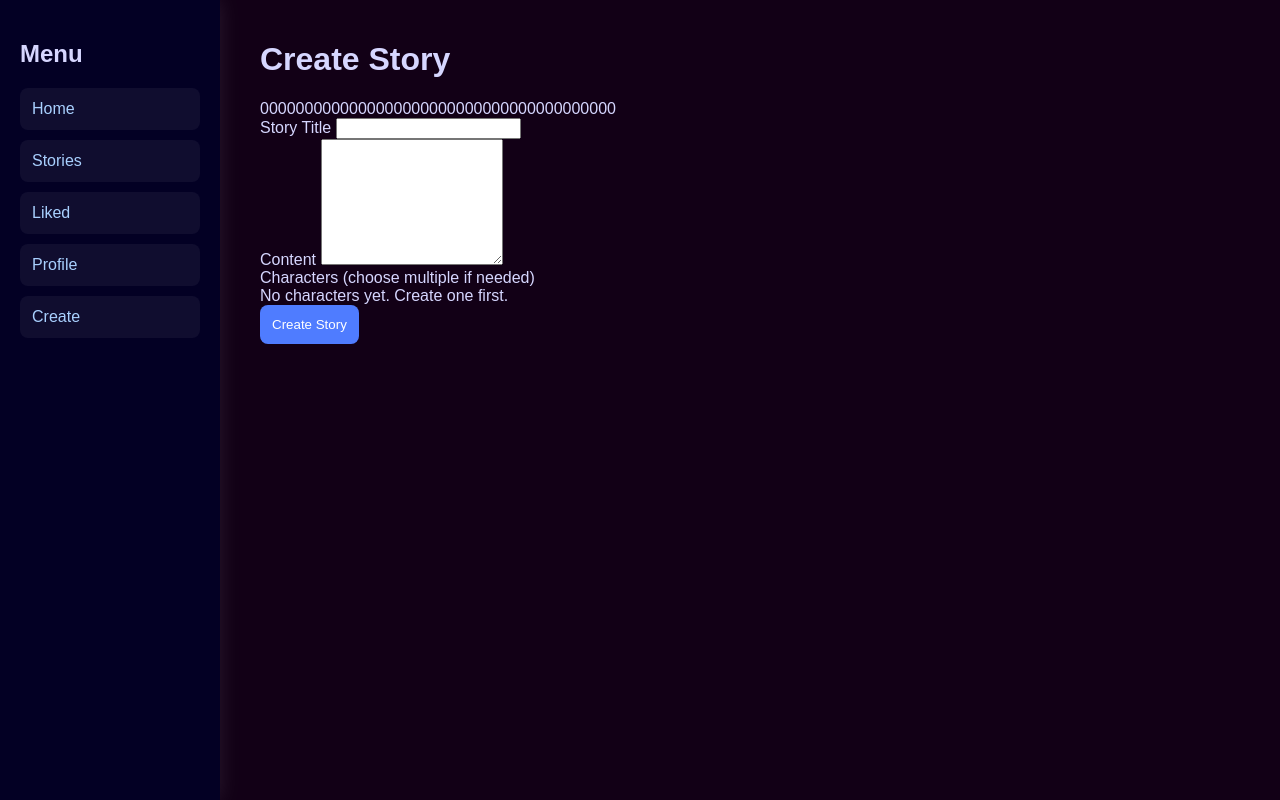
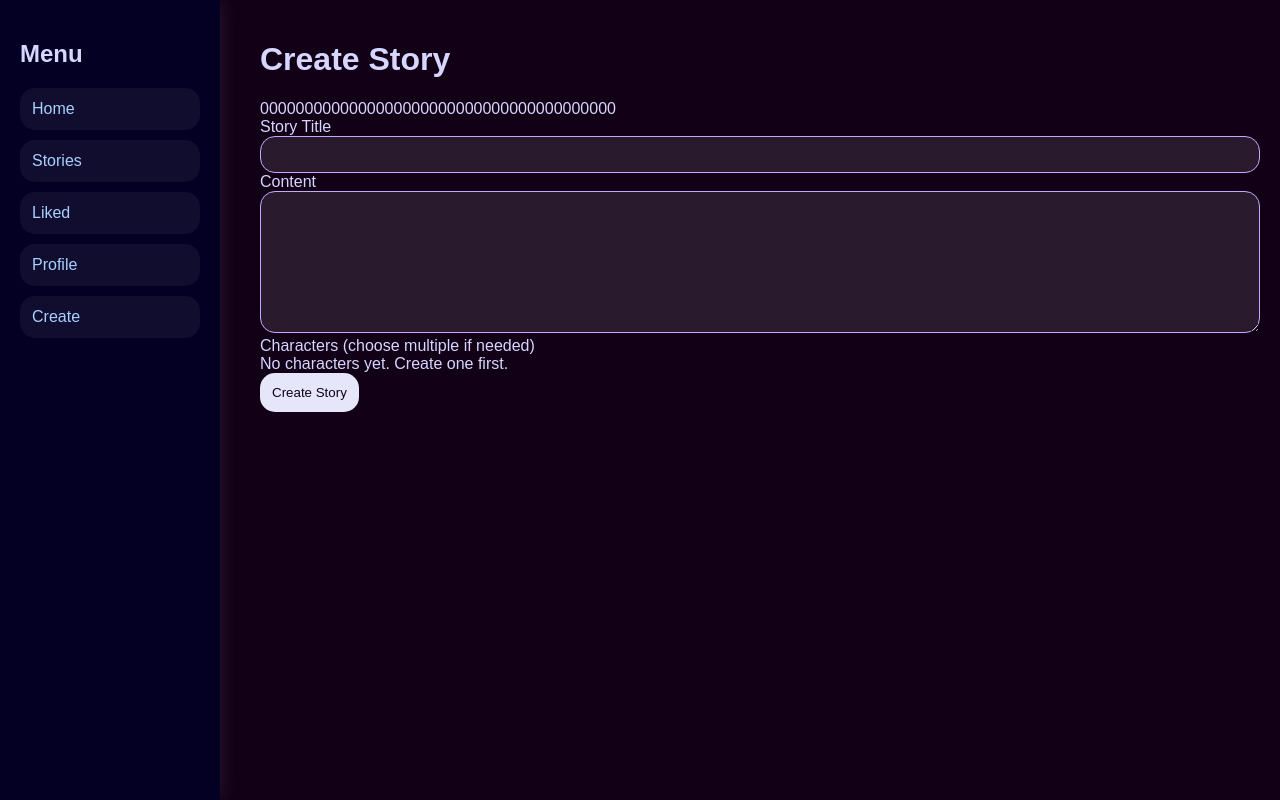
Before and after one commit to Aura-1006/class-story, a Flask app: page /add_story in a window 1280 px wide. Run offline with Flask 3, Linux system fonts and the light colour scheme.

Commit message:
güncelleme2

```diff
--- a/static/style.css
+++ b/static/style.css
@@ -30,7 +30,7 @@ body{
   color: #a9d0ff;
   text-decoration: none;
   background: rgba(255,255,255,0.05);
-  border-radius: 8px;
+  border-radius: 15px;
   transition: 0.2s;
 }
 
@@ -53,48 +53,49 @@ body{
   box-shadow: 0 0 15px rgba(255,255,255,0.1);
 }
 
- add.-page {
-  margin-left: 240px;
-  padding: 20px;
- }
- add.title {
-  margin-bottom: 30px;
- }
- add.form{
-  display: 1;
-  gap: 30px;
- }
- .add-left {
-  flex: 1;
-  display: flex;
-  flex-direction: column;
-  gap: 15px;
- }
- .add-right {
-  flex: 1;
-  display: flex;
-  flex-direction: column;
-  gap: 15px;
- }
- .add-right inpu[type="file"] {
- height: 200px;
- }
+input[type="text"], input[type="file"], textarea {
+  border-radius: 15px;
+  padding: 10px;
+  border: 1px solid #c7a8ff;
+  background: rgba(255,255,255,0.1);
+  color: #d6d6ff;
+  width: 100%;
+  box-sizing: border-box;
+}
  .save-btn {
   margin-top: auto;
   padding: 12px;
-  background: #4f7cff;
+  background: #e6e6fa;
   border: none;
-  border-radius: 8px;
-  color: white;
+  border-radius: 15px;
+  color: #120016;
   cursor: pointer;
  }
  .big-cta {
   display:block;
   padding:20px;
-  border-radius:10px;
-  background:var(--accent);
-  color:var(--text);
+  border-radius:15px;
+  background:#e6e6fa;
+  color:#120016;
   text-decoration:none;
   text-align:center;
   font-weight:700;
  }
+ .like-btn {
+  padding: 8px 16px;
+  background: #e6e6fa;
+  border: none;
+  border-radius: 15px;
+  color: #120016;
+  cursor: pointer;
+  font-size: 0.9em;
+ }
+ .profile-btn {
+  padding: 12px 24px;
+  background: #e6e6fa;
+  border: none;
+  border-radius: 15px;
+  color: #120016;
+  cursor: pointer;
+  font-size: 1em;
+ }
--- a/templates/profile.html
+++ b/templates/profile.html
@@ -17,7 +17,10 @@
   </div>
   <div class="main">
     <h1 class="page-title">Profile</h1>
-    <div class="panel">Profil sayfası - kullanıcı yönetimi henüz eklenmedi.</div>
+    <div class="panel">
+      <p>Profil sayfası - kullanıcı yönetimi henüz eklenmedi.</p>
+      <button class="profile-btn">Edit Profile</button>
+    </div>
   </div>
 </body>
 </html>
--- a/templates/stories.html
+++ b/templates/stories.html
@@ -24,6 +24,7 @@
           <h3 style="color:var(--text);margin:0 0 8px 0">{{ s.title }}</h3>
           <p style="margin:0 0 8px 0">{{ s.content }}</p>
           <div style="font-size:0.9em;color:rgba(214,214,255,0.8)">Characters: {{ s.characters | join(', ') }}</div>
+          <button class="like-btn">Like</button>
         </div>
       {% else %}
         <div>No stories yet. Create one!</div>
```
